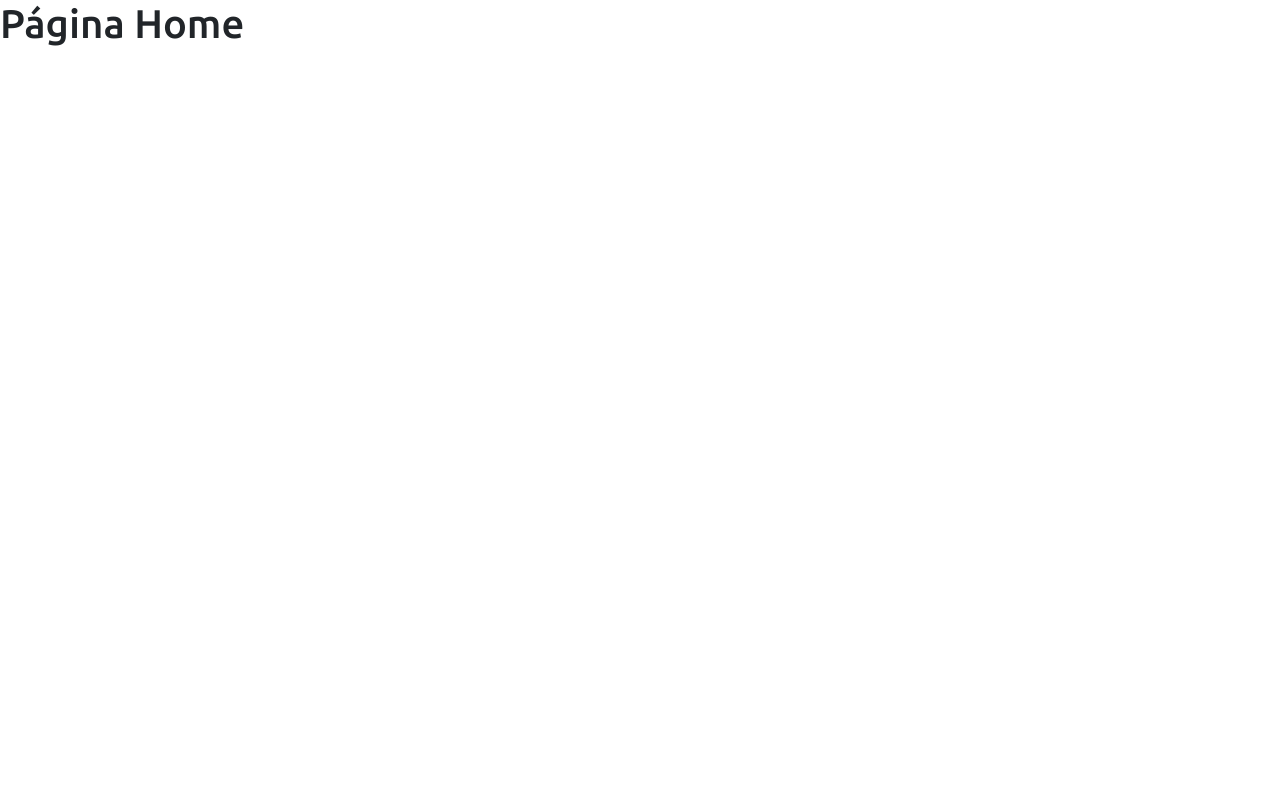
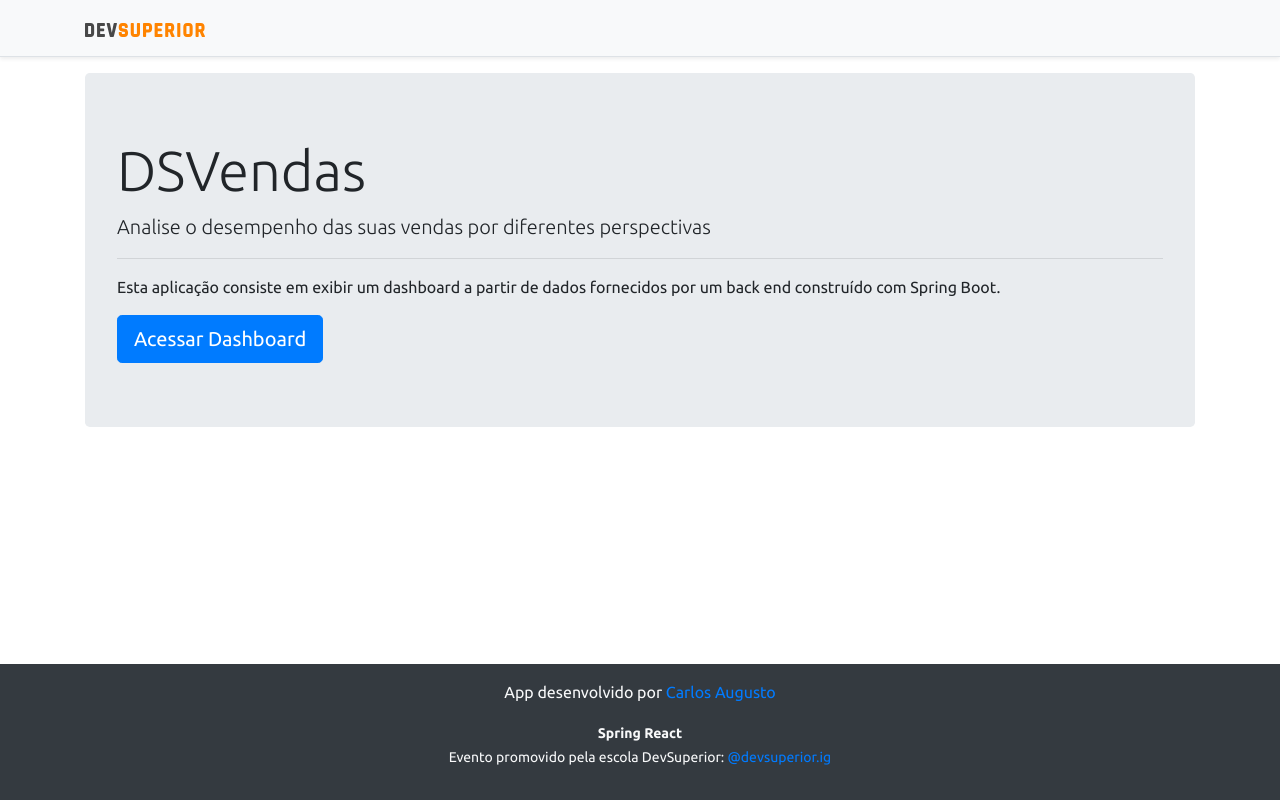
Before and after one commit to oraculocs/projeto-sds3, a React (Create React App) app in the folder frontend/: page / in a window 1280 px wide. Built offline with nearby package versions, Linux system fonts and the light colour scheme.

Commit message:
Home, navigation

```diff
--- a/frontend/src/components/NavBar/index.tsx
+++ b/frontend/src/components/NavBar/index.tsx
@@ -1,15 +1,18 @@
 import ImgDsDark from 'assets/img/ds_dark.svg';
+import { Link } from 'react-router-dom';
 
 const NavBar = () => {
     return (
 
-            <div className="d-flex flex-column flex-md-row align-items-center p-3 px-md-4 mb-3 bg-light border-bottom shadow-sm">
-                <div className="container">
-                    <nav className="my-2 my-md-0 mr-md-3">
+        <div className="d-flex flex-column flex-md-row align-items-center p-3 px-md-4 mb-3 bg-light border-bottom shadow-sm">
+            <div className="container">
+                <nav className="my-2 my-md-0 mr-md-3">
+                    <Link to="/">
                         <img src={ImgDsDark} alt="DevSuperior" width="120" />
-                    </nav>
-                </div>
+                    </Link>
+                </nav>
             </div>
+        </div>
 
     );
 }
--- a/frontend/src/pages/Home/index.tsx
+++ b/frontend/src/pages/Home/index.tsx
@@ -1,12 +1,26 @@
+import Footer from "components/Footer";
+import NavBar from "components/NavBar";
+import { Link } from "react-router-dom";
 
 
 const Home = () => {
     return (
+        <>
+            <NavBar />
+            <div className="container">
+                <div className="jumbotron">
+                    <h1 className="display-4">DSVendas</h1>
+                    <p className="lead">Analise o desempenho das suas vendas por diferentes perspectivas</p>
+                    <hr />
+                    <p>Esta aplicação consiste em exibir um dashboard a partir de dados fornecidos por um back end construído com Spring Boot.</p>
+                    <Link className="btn btn-primary btn-lg" to="/dashboard">
+                        Acessar Dashboard
 
-            <div>
-                <h1>Página Home</h1>
+                    </Link>
+                </div>
             </div>
-
+            <Footer />
+        </>
     );
 }
 
```
